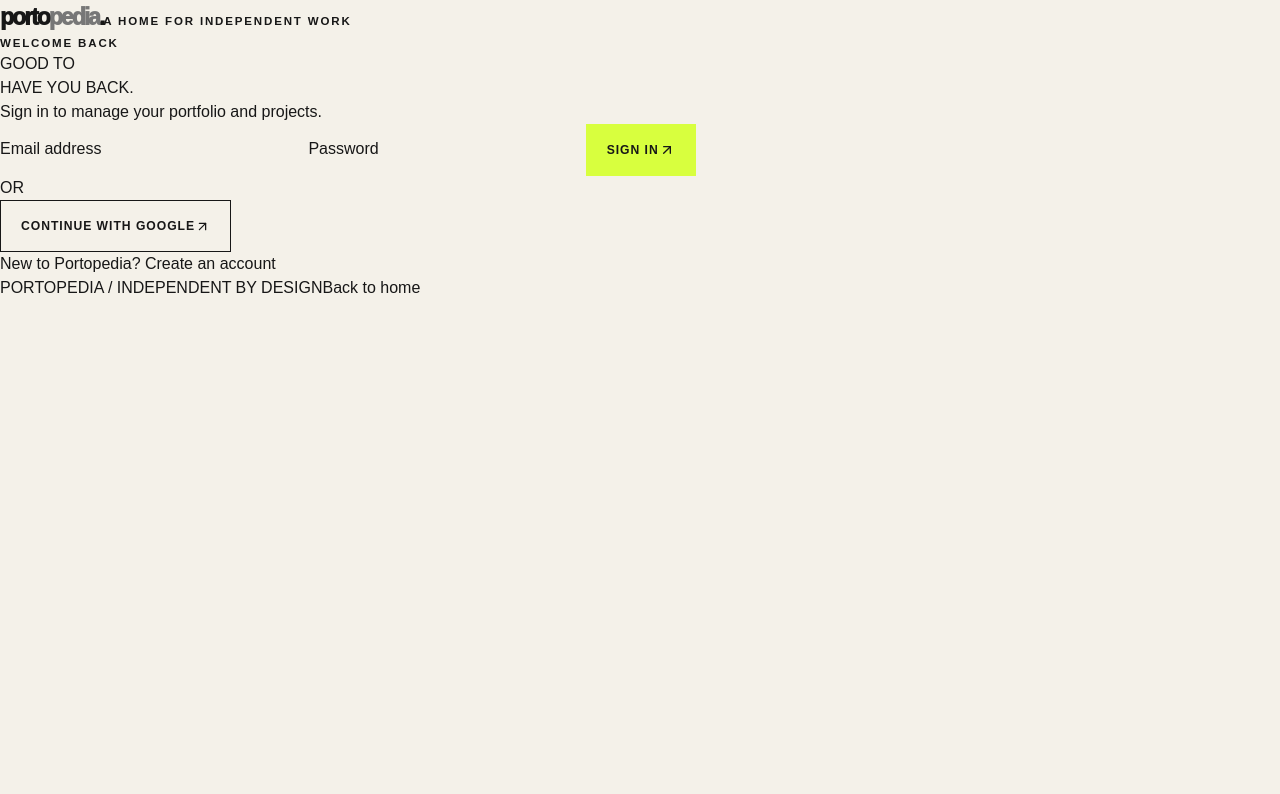
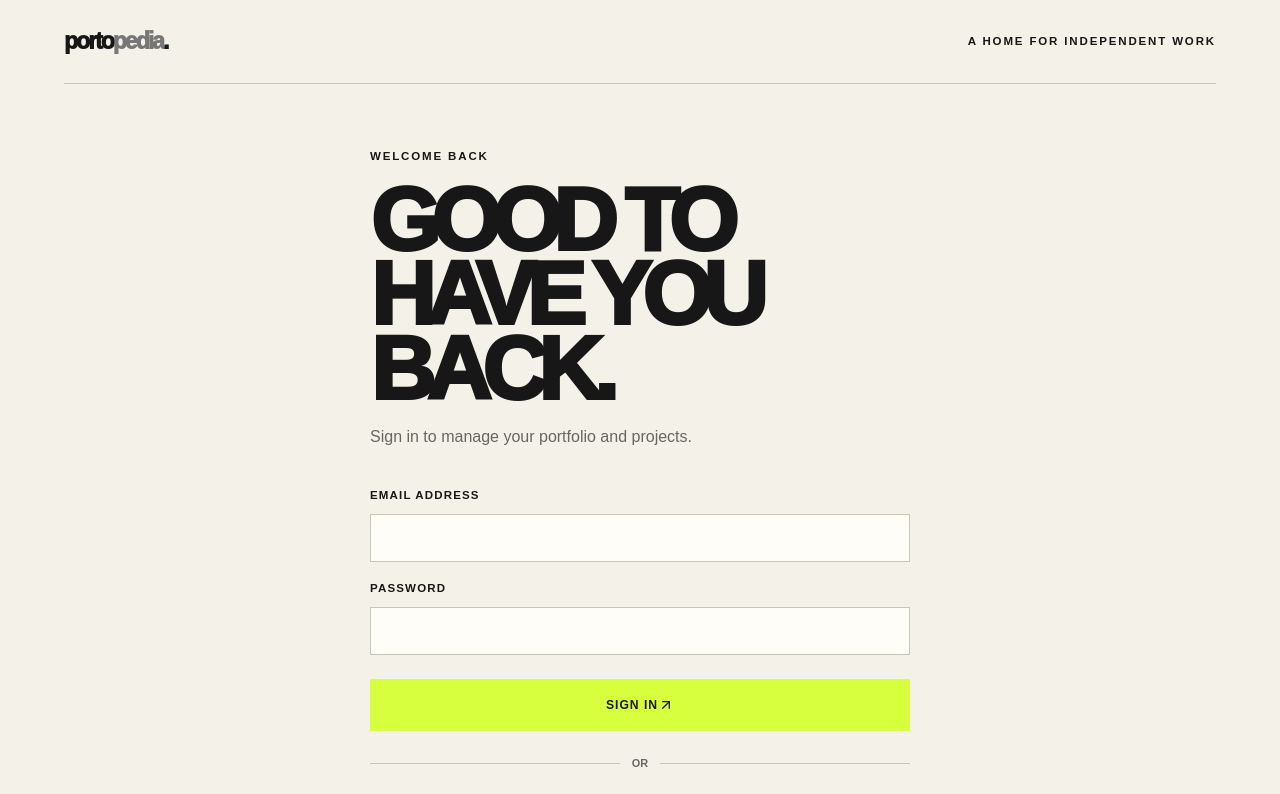
Before and after one commit to hehemeko1-coder/portopedia-, a Next.js app in the folder apps/web/: page /login in a window 1280 px wide. Shown: the top 794 px of the page. Built offline with nearby package versions, Linux system fonts and the light colour scheme; no server answers.

Commit message:
feat(web): style authentication dashboard and public portfolio experiences

```diff
--- a/apps/web/src/app/globals.css
+++ b/apps/web/src/app/globals.css
@@ -91,3 +91,104 @@ button, a { -webkit-tap-highlight-color: transparent; }
 
 :focus-visible { outline: 3px solid var(--ink); outline-offset: 4px; }
 @media (prefers-reduced-motion: reduce) { html { scroll-behavior: auto; } *, *::before, *::after { animation-duration: 0.01ms !important; animation-iteration-count: 1 !important; transition-duration: 0.01ms !important; } }
+
+
+/* Account, creator workspace and public portfolio surfaces */
+.auth-page, .dashboard-shell, .public-portfolio { min-height: 100vh; background: var(--paper); color: var(--ink); }
+.auth-page { display: flex; flex-direction: column; padding: 0 clamp(20px, 5vw, 72px); }
+.auth-header, .auth-footer, .dashboard-header, .public-header, .public-footer { display: flex; align-items: center; justify-content: space-between; gap: 20px; padding: 24px 0; border-bottom: 1px solid var(--line); }
+.auth-panel { width: min(100%, 540px); margin: clamp(42px, 8vh, 90px) auto; }
+.auth-panel h1, .dashboard-intro h1 { margin: 18px 0; font-size: clamp(3.4rem, 8vw, 6.4rem); line-height: .83; letter-spacing: -.1em; font-weight: 950; }
+.auth-panel h1 { font-size: clamp(3.2rem, 7vw, 5.6rem); }
+.auth-intro { max-width: 390px; color: var(--muted); line-height: 1.65; }
+.auth-form, .dashboard-form, .project-create-form { display: flex; flex-direction: column; gap: 10px; margin-top: 28px; }
+.auth-form label, .dashboard-form label, .project-create-form label { margin-top: 8px; font-size: .72rem; font-weight: 900; letter-spacing: .1em; text-transform: uppercase; }
+.auth-form input, .dashboard-form input, .dashboard-form textarea, .project-create-form input, .project-create-form textarea {
+  width: 100%; min-height: 48px; padding: 12px 14px; border: 1px solid var(--line); border-radius: 0;
+  background: var(--surface); color: var(--ink); font: inherit; font-size: .9rem;
+}
+.auth-form input:focus, .dashboard-form input:focus, .dashboard-form textarea:focus, .project-create-form input:focus, .project-create-form textarea:focus { outline: 2px solid var(--ink); outline-offset: 2px; }
+.dashboard-form textarea, .project-create-form textarea { resize: vertical; min-height: 100px; }
+.form-hint { margin: 0; color: var(--muted); font-size: .76rem; }
+.form-error, .dashboard-alert.is-error { color: #a52b24; }
+.auth-submit { width: 100%; margin-top: 14px; cursor: pointer; }
+.auth-submit:disabled, .button-primary:disabled { opacity: .55; cursor: wait; }
+.auth-divider { display: flex; align-items: center; gap: 12px; margin: 24px 0; color: var(--muted); font-size: .68rem; font-weight: 900; }
+.auth-divider::before, .auth-divider::after { content: ""; flex: 1; height: 1px; background: var(--line); }
+.auth-google { width: 100%; }
+.auth-switch { margin-top: 28px; text-align: center; color: var(--muted); font-size: .82rem; }
+.auth-switch a { color: var(--ink); font-weight: 900; text-decoration: underline; text-underline-offset: 4px; }
+.auth-footer { margin-top: auto; border-top: 1px solid var(--line); border-bottom: 0; color: var(--muted); font-size: .7rem; }
+.dashboard-shell, .public-portfolio { padding: 0 clamp(20px, 5vw, 72px); }
+.dashboard-header, .public-header { max-width: 1440px; margin: 0 auto; }
+.dashboard-user { display: flex; align-items: center; gap: 16px; font-size: .82rem; font-weight: 800; }
+.icon-button { width: 42px; height: 42px; display: grid; place-items: center; border: 1px solid var(--line); color: var(--ink); background: transparent; cursor: pointer; }
+.dashboard-intro { max-width: 1440px; margin: 0 auto; padding: clamp(55px, 8vw, 100px) 0 44px; display: flex; align-items: end; justify-content: space-between; gap: 36px; }
+.dashboard-intro h1 em { color: transparent; -webkit-text-stroke: 1.5px var(--ink); font-style: normal; }
+.publish-panel { display: flex; align-items: center; gap: 13px; padding: 18px; background: var(--surface); border: 1px solid var(--line); min-width: min(100%, 410px); }
+.publish-panel strong { display: block; font-size: .82rem; }
+.publish-panel p { margin: 5px 0 0; color: var(--muted); font-size: .72rem; }
+.publish-panel .button-primary { margin-left: auto; min-height: 42px; white-space: nowrap; cursor: pointer; }
+.status-dot { width: 9px; height: 9px; flex: 0 0 auto; border-radius: 50%; background: #a5a198; }
+.status-dot.is-public { background: #3d9c58; }
+.dashboard-alert { max-width: 1440px; margin: 0 auto 20px; padding: 12px 16px; border: 1px solid var(--line); background: var(--surface); font-size: .82rem; }
+.dashboard-grid { max-width: 1440px; margin: 0 auto; display: grid; grid-template-columns: minmax(280px, .85fr) minmax(0, 1.15fr); gap: 16px; align-items: start; }
+.dashboard-card { padding: clamp(20px, 3vw, 34px); border: 1px solid var(--line); background: var(--surface); }
+.dashboard-card-heading { display: flex; justify-content: space-between; align-items: start; gap: 16px; }
+.dashboard-card-heading h2 { margin: 8px 0 0; font-size: clamp(1.5rem, 2.6vw, 2.2rem); line-height: .95; letter-spacing: -.07em; }
+.dashboard-card-heading .eyebrow { margin: 0; color: var(--muted); }
+.dashboard-form { margin-top: 22px; }
+.dashboard-form .button-primary, .project-create-form .button-primary { align-self: flex-start; margin-top: 12px; min-height: 46px; cursor: pointer; }
+.form-two-col { display: grid; grid-template-columns: 1fr 1fr; gap: 12px; }
+.form-two-col > div { display: flex; flex-direction: column; gap: 10px; }
+.project-count { font-size: 2rem; font-weight: 950; letter-spacing: -.08em; }
+.project-create-form { padding: 20px 0 28px; border-bottom: 1px solid var(--line); }
+.project-create-form textarea { min-height: 70px; }
+.project-list { display: flex; flex-direction: column; }
+.empty-state { padding: 30px 0; color: var(--muted); }
+.empty-state span, .project-row-main > span { font-size: .65rem; font-weight: 900; letter-spacing: .12em; }
+.empty-state p { font-size: .84rem; line-height: 1.5; }
+.project-row { display: flex; align-items: center; justify-content: space-between; gap: 16px; padding: 18px 0; border-bottom: 1px solid var(--line); }
+.project-row-main strong { font-size: .95rem; }
+.project-row-main p { margin: 5px 0 8px; color: var(--muted); font-size: .78rem; }
+.project-row-main > span { color: var(--muted); }
+.project-row-actions { display: flex; align-items: center; gap: 8px; flex: 0 0 auto; }
+.project-row-actions button { border: 1px solid var(--line); background: transparent; color: var(--ink); padding: 9px 11px; font-size: .7rem; font-weight: 800; cursor: pointer; }
+.project-row-actions .danger-action { display: grid; place-items: center; padding: 9px; }
+.dashboard-footer { max-width: 1440px; margin: 38px auto 0; padding: 22px 0; display: flex; justify-content: space-between; gap: 16px; border-top: 1px solid var(--line); color: var(--muted); font-size: .7rem; }
+.dashboard-footer a { display: inline-flex; align-items: center; gap: 7px; color: var(--ink); font-weight: 800; }
+.dashboard-loading { min-height: 100vh; display: grid; place-content: center; gap: 10px; background: var(--paper); color: var(--ink); }
+.public-header { border-bottom: 1px solid var(--line); }
+.public-hero { max-width: 1440px; margin: 0 auto; padding: clamp(80px, 12vw, 160px) 0 100px; }
+.public-hero h1 { max-width: 1100px; margin: 24px 0; font-size: clamp(3.5rem, 11vw, 10rem); line-height: .82; letter-spacing: -.11em; overflow-wrap: anywhere; }
+.public-headline { max-width: 800px; font-size: clamp(1.3rem, 3vw, 2.4rem); line-height: 1.2; letter-spacing: -.05em; }
+.public-bio { max-width: 640px; color: var(--muted); font-size: 1rem; line-height: 1.75; white-space: pre-wrap; }
+.public-identity { display: flex; align-items: center; gap: 20px; margin-top: 40px; padding-top: 20px; border-top: 1px solid var(--line); }
+.public-identity a { display: inline-flex; align-items: center; gap: 5px; font-size: .8rem; font-weight: 800; text-decoration: underline; }
+.public-work { max-width: 1440px; margin: 0 auto; padding: 48px 0 100px; border-top: 1px solid var(--line); }
+.public-work-heading { display: flex; justify-content: space-between; align-items: end; }
+.public-work-heading h2 { margin: 0; font-size: clamp(2.8rem, 7vw, 6rem); letter-spacing: -.1em; }
+.public-project-grid { display: grid; grid-template-columns: repeat(2, minmax(0, 1fr)); gap: 14px; margin-top: 30px; }
+.public-project { min-height: 250px; padding: 24px; border: 1px solid var(--line); background: var(--surface); }
+.public-project-index { color: var(--muted); font-size: .65rem; font-weight: 900; letter-spacing: .12em; }
+.public-project h3 { margin: 45px 0 12px; font-size: clamp(1.6rem, 3vw, 2.7rem); line-height: .95; letter-spacing: -.07em; }
+.public-project p { color: var(--muted); line-height: 1.6; font-size: .86rem; }
+.public-project-description { white-space: pre-wrap; }
+.public-empty { color: var(--muted); padding: 30px 0; }
+.public-footer { max-width: 1440px; margin: 0 auto; border-top: 1px solid var(--line); border-bottom: 0; color: var(--muted); font-size: .7rem; }
+@media (max-width: 900px) {
+  .dashboard-intro { display: block; }
+  .publish-panel { margin-top: 30px; }
+  .dashboard-grid { grid-template-columns: 1fr; }
+}
+@media (max-width: 600px) {
+  .auth-header .eyebrow { display: none; }
+  .dashboard-shell, .public-portfolio { padding-inline: 18px; }
+  .dashboard-intro h1 { font-size: 3.4rem; }
+  .publish-panel { flex-wrap: wrap; min-width: 0; }
+  .publish-panel .button-primary { margin-left: 0; }
+  .form-two-col, .public-project-grid { grid-template-columns: 1fr; }
+  .project-row { align-items: flex-start; flex-direction: column; }
+  .dashboard-footer, .public-footer { align-items: flex-start; flex-direction: column; }
+  .public-work-heading { align-items: flex-start; flex-direction: column; gap: 8px; }
+}
```
